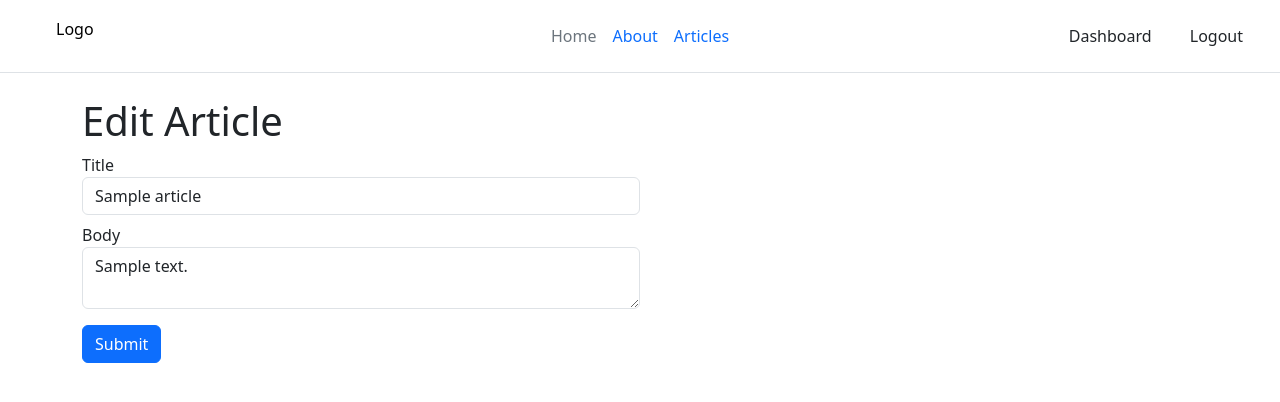
After one commit to blooming813/PythonFlask, a Flask app: page /editArticle/1 in a window 1280 px wide. The commit adds this page. Shown: the top 402 px of the page. Run offline with Flask 3, Linux system fonts and the light colour scheme; the visitor is signed in with stand-in values (Sample User, id 1); tables that the repository leaves empty or names only in its code hold one stand-in row (values such as "Sample post"); some libraries are stand-ins or nearby versions.

Commit message:
edit added

```diff
--- a/app.py
+++ b/app.py
@@ -1,5 +1,5 @@
 from flask import Flask, render_template, flash, redirect, url_for, request, session, logging
-from data import Articles
+# from data import Articles
 from flask_mysqldb import MySQL
 from wtforms import Form, StringField, TextAreaField, PasswordField, validators
 from passlib.hash import sha256_crypt
@@ -15,7 +15,7 @@ app.config['MYSQL_CURSORCLASS'] = 'DictCursor'
 mysql = MySQL(app)
 
 #add data
-Articles = Articles()
+# Articles = Articles()
 
 #default page
 @app.route('/')
@@ -29,11 +29,29 @@ def about():
 
 @app.route('/articles')
 def articles():
-    return render_template('articles.html', articles = Articles)
+    #create cursor
+    cur = mysql.connection.cursor()
+
+    #get articles
+    result = cur.execute("SELECT * FROM articles")
+    articles = cur.fetchall()
+    if result>0:
+        return render_template('articles.html', articles = articles)
+    else:
+        msg = 'No Articles Found'
+        return render_template('articles.html', msg=msg)
+    #close connection
+    cur.close()
 
 @app.route('/article/<string:id>/')
 def article(id):
-    return render_template('article.html', id=id)
+    #create cursor
+    cur = mysql.connection.cursor()
+
+    #get articles
+    result = cur.execute("SELECT * FROM articles WHERE id = %s", [id])
+    article = cur.fetchone()
+    return render_template('article.html', article=article)
 
 class RegisterForm(Form):
     name = StringField('Name', [validators.length(min=1, max=50)])
@@ -143,6 +161,29 @@ def addArticle():
         return redirect(url_for('dashboard'))
     return render_template('addArticle.html', form=form)
 
+@app.route('/editArticle/<string:id>', methods=['GET', 'POST'])
+@is_logged_in
+def editArticle(id):
+    cur=mysql.connection.cursor()
+    result = cur.execute("SELECT * FROM articles WHERE id = %s", [id])
+    article = cur.fetchone()
+    form = ArticleForm(request.form)
+
+    form.title.data = article['title']
+    form.body.data = article['body']
+
+    if request.method == 'POST' and form.validate():
+        title = form.title.data
+        body = form.body.data
+        cur = mysql.connection.cursor()
+        cur.execute("UPDATE articles SET title=%s, body=%s WHERE id=%s", (title, body, id))
+        mysql.connection.commit()
+        cur.close()
+        flash('Article updated','success')
+        return redirect(url_for('dashboard'))
+    return render_template('editArticle.html', form=form)
+
+
 if __name__ == '__main__':
     app.secret_key='secret123'
     app.run(debug=True) #you can delete debug mode when its production development
--- a/templates/articles.html
+++ b/templates/articles.html
@@ -4,7 +4,7 @@
     <ul class="list-group">
         {% for article in articles %}
             <li class="list-group-item">
-                <a class="" href="article/{{article.id}}">{{article.title}}</a>
+                <a href="article/{{article.id}}">{{article.title}}</a>
             </li>
         {% endfor %}
     </ul>
--- a/templates/dashboard.html
+++ b/templates/dashboard.html
@@ -3,7 +3,7 @@
     <h1>Dashboard </h1>
     <h4>Welcome, {{session.username}}</h4>
     <div class="mt-4">
-        <a href="/addArticle" class="btn btn-primary">Add Article</a>
+        <a href="/addArticle" class="btn btn-primary mb-3">Add Article</a>
     </div>
     <table class="table table-striped">
         <tr>
@@ -21,7 +21,7 @@
             <td>{{article.create_date}}</td>
             <td>
                 <div class="d-flex justify-content-center">
-                <a href="edit_article/{{article.id}}" class="btn btn-outline-secondary me-2">Edit</a>
+                <a href="editArticle/{{article.id}}" class="btn btn-outline-secondary me-2">Edit</a>
                 <a href="#" class="btn btn-danger">Delete</a>
                 </div>
             </td>
--- /dev/null
+++ b/templates/editArticle.html
@@ -0,0 +1,10 @@
+{% extends "layout.html" %}
+{% block body %}
+    <h1>Edit Article</h1>
+    {% from "includes/_formhelpers.html" import render_field %}
+    <form action="" method="POST" class=col-md-6>
+        <div class="form-group mt-2">{{render_field(form.title, class="form-control")}}</div>
+        <div class="form-group mt-2">{{render_field(form.body, class="form-control", id="editor")}}</div>
+        <input type="submit" value="Submit" class="btn btn-primary mt-3">
+    </form>
+{% endblock %}
--- a/templates/includes/_navbar.html
+++ b/templates/includes/_navbar.html
@@ -15,11 +15,11 @@
 
       <div class="col-md-3 text-end">
         {% if session.logged_in %}
-          <a type="button" href="dashboard" class="btn me-2">Dashboard</a>
-          <a type="button" href="logout" class="btn me-2">Logout</a>
+          <a type="button" href="{{url_for('dashboard')}}" class="btn me-2">Dashboard</a>
+          <a type="button" href="{{url_for('logout')}}" class="btn me-2">Logout</a>
         {% else %}
-          <a type="button" href="login" class="btn me-2">Login</a>
-          <a type="button" href="register" class="btn">Register</a>
+          <a type="button" href="{{url_for('login')}}" class="btn me-2">Login</a>
+          <a type="button" href="{{url_for('register')}}" class="btn">Register</a>
         {% endif %}
       </div>
     </header>
```
Also changed, not shown: templates/article.html (+6 -1 lines), README.md.
